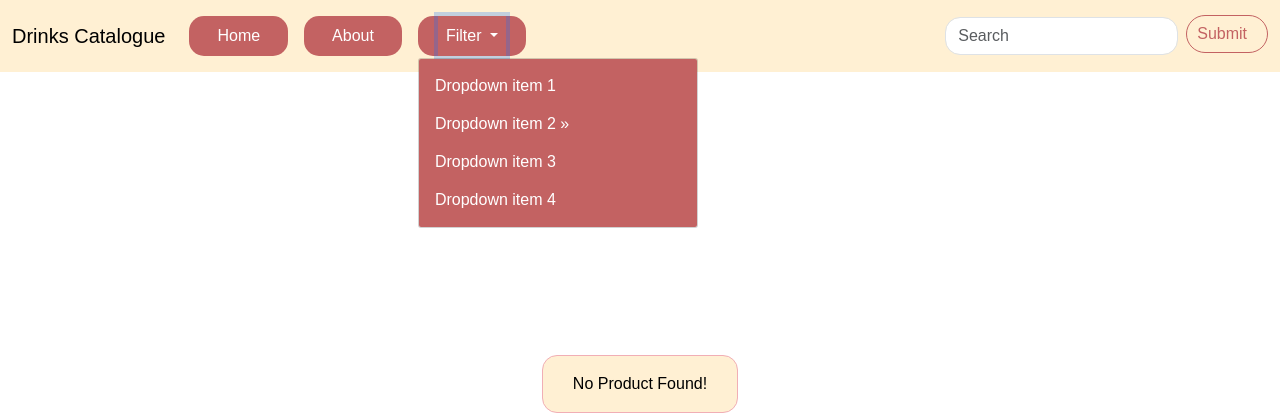
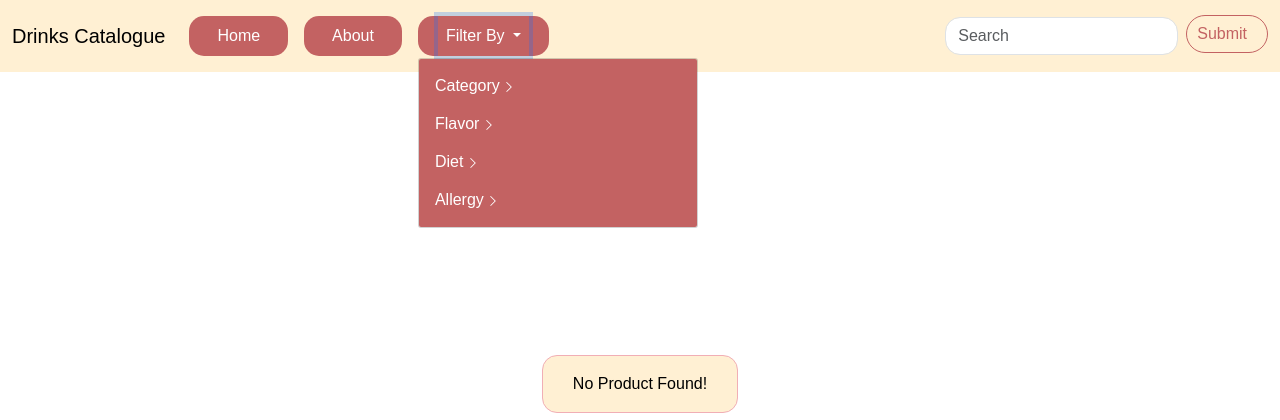
Before and after one commit to AmazeHut/drinks-catalogue, a Flask app: page /home in a window 1280 px wide, after a click on "Filter By". Shown: the top 420 px of the page. Run offline with Flask 3, Linux system fonts and the light colour scheme.

Commit message:
finished

```diff
--- a/main.py
+++ b/main.py
@@ -1,4 +1,4 @@
-from flask import Flask, render_template
+from flask import Flask, render_template, request
 import utils
 
 drinks = utils.load_drinks()
@@ -9,15 +9,73 @@
 
 app = Flask(__name__)
 
+nav_menu = {
+    "Category": categories,
+    "Flavor": flavor_profiles,
+    "Diet": dietary_preferences,
+    "Allergy": allergy_info,
+}
+
+print(nav_menu)
+
 
 @app.route('/')
-def index():
-    return render_template('index.html')
+@app.route('/home')
+def home():
+    return render_template('home.html', drinks=drinks, menu=nav_menu)
+
+@app.route('/search')
+def search():
+    search_term = request.args.get('q').lower()
+    selected_drinks = []
+    for drink in drinks:
+        for elem in drink.values():
+            if search_term in str(elem).lower():
+                if drink not in selected_drinks:
+                    selected_drinks.append(drink)
+
+    return render_template('home.html', drinks=selected_drinks, menu=nav_menu)
 
 
-@app.route('/home')
-def home():
-    return render_template('home.html', drinks=drinks)
+@app.route('/category/<category>')
+def category(category):
+    if category in categories:
+        selected_drinks = [
+            drink for drink in drinks if drink['category'].lower() == category.lower()]
+        return render_template('home.html', drinks=selected_drinks, menu=nav_menu)
+    else:
+        return "Category not found"
 
 
-app.run(host='0.0.0.0', port=81)
+@app.route('/flavor/<flavor_profile>')
+def flavor_profile(flavor_profile):
+    if flavor_profile in flavor_profiles:
+        selected_drinks = [
+            drink for drink in drinks if drink['flavor_profile'].lower() == flavor_profile.lower()]
+        return render_template('home.html', drinks=selected_drinks, menu=nav_menu)
+    else:
+        return "Flavor profile not found"
+
+
+@app.route('/diet/<dietary_preference>')
+def dietary_preference(dietary_preference):
+    if dietary_preference in dietary_preferences:
+        selected_drinks = [
+            drink for drink in drinks if dietary_preference in list(map(str.lower, drink['dietary_preferences']))]
+        return render_template('home.html', drinks=selected_drinks, menu=nav_menu)
+    else:
+        return "Dietary preference not found"
+
+
+@app.route('/allergy/<allergy>')
+def allergy(allergy):
+    if allergy in allergy_info:
+        selected_drinks = [
+            drink for drink in drinks if allergy in list(map(str.lower, drink['allergy_info']))]
+        return render_template('home.html', drinks=selected_drinks, menu=nav_menu)
+    else:
+        return "Allergy not found"
+
+
+if __name__ == '__main__':
+    app.run(port=5000)
--- a/templates/base.html
+++ b/templates/base.html
@@ -5,7 +5,7 @@
     <meta charset="UTF-8">
     <meta name="viewport" content="width=device-width, initial-scale=1.0">
     <title>{% block title %} {% endblock %} Drinks Catalogue</title>
-    <link rel="stylesheet" href="./static/css/style.css">
+    <link rel="stylesheet" href="/static/css/style.css">
     <link href="https://cdn.jsdelivr.net/npm/bootstrap@5.3.2/dist/css/bootstrap.min.css" rel="stylesheet"
         integrity="sha384-T3c6CoIi6uLrA9TneNEoa7RxnatzjcDSCmG1MXxSR1GAsXEV/Dwwykc2MPK8M2HN" crossorigin="anonymous">
 </head>
@@ -17,7 +17,7 @@
 <body>
     <nav class="navbar navbar-expand-lg bg-body-tertiary nav-container">
         <div class="container-fluid menu pt-2 pb-2">
-            <a class="navbar-brand" href="#">
+            <a class="navbar-brand" href="/">
                 Drinks Catalogue
             </a>
             <button class="navbar-toggler menu-btn" type="button" data-bs-toggle="collapse"
@@ -27,33 +27,12 @@
             </button>
             <div class="collapse nav-collapse navbar-collapse" id="navbarSupportedContent">
                 <ul class="navbar-nav me-auto mb-2 mb-lg-0">
-                    <li class="nav-item active"> <a class="nav-link" href="#">Home </a> </li>
+                    <li class="nav-item active"> <a class="nav-link" href="/">Home </a> </li>
                     <li class="nav-item"><a class="nav-link" href="#"> About </a></li>
-                    <li class="nav-item dropdown" id="myDropdown">
-                        <a class="nav-link dropdown-toggle" href="#" data-bs-toggle="dropdown"> Filter </a>
-                        <ul class="dropdown-menu">
-                            <li> <a class="dropdown-item" href="#"> Dropdown item 1 </a></li>
-                            <li> <a class="dropdown-item" href="#"> Dropdown item 2 &raquo; </a>
-                                <ul class="submenu dropdown-menu">
-                                    <li><a class="dropdown-item" href="#">Submenu item 1</a></li>
-                                    <li><a class="dropdown-item" href="#">Submenu item 2</a></li>
-                                    <li><a class="dropdown-item" href="#">Submenu item 3 &raquo; </a>
-                                        <ul class="submenu dropdown-menu">
-                                            <li><a class="dropdown-item" href="#">Multi level 1</a></li>
-                                            <li><a class="dropdown-item" href="#">Multi level 2</a></li>
-                                        </ul>
-                                    </li>
-                                    <li><a class="dropdown-item" href="#">Submenu item 4</a></li>
-                                    <li><a class="dropdown-item" href="#">Submenu item 5</a></li>
-                                </ul>
-                            </li>
-                            <li><a class="dropdown-item" href="#"> Dropdown item 3 </a></li>
-                            <li><a class="dropdown-item" href="#"> Dropdown item 4 </a></li>
-                        </ul>
-                    </li>
+                    {% block filter %} {% endblock %}
                 </ul>
-                <form action="/new-url" method="post" class="d-flex">
-                    <input class="input form-control me-2" type="search" placeholder="Search" aria-label="Search">
+                <form action="/search" method="get" class="d-flex">
+                    <input name="q" class="input form-control me-2" type="search" placeholder="Search" aria-label="Search">
                     <button class="my-btn btn" type="submit">Submit</button>
                 </form>
             </div>
--- a/templates/home.html
+++ b/templates/home.html
@@ -18,7 +18,7 @@
 <div class="col-12 col-lg-4 col-md-6 col-sm-12">
   <div class="card mt-5" style="width: 18rem;">
     <div class="img-box">
-      <img src="static/images/{{ drink.image_url }}" class="card-img-top" alt="..." style="height: 20rem;">
+      <img src="/static/images/{{ drink.image_url }}" class="card-img-top" alt="..." style="height: 20rem;">
     </div>
     <div class="card-body">
       <h5 class="card-title">{{ drink.name }}</h5>
@@ -51,3 +51,34 @@
 {% endfor %}
 
 {% endblock %}
+
+
+{% block filter %}
+
+<li class="nav-item dropdown" id="myDropdown">
+  <a class="nav-link dropdown-toggle" href="#" data-bs-toggle="dropdown"> Filter By </a>
+  <ul class="dropdown-menu">
+      {% for main_list in menu %}
+      <li> <span class="dropdown-item"> {{ main_list }}
+
+        <?xml version="1.0" encoding="iso-8859-1"?>
+        <svg fill="#fff" height="10px" width="10px" version="1.1" id="Layer_1" xmlns="http://www.w3.org/2000/svg" xmlns:xlink="http://www.w3.org/1999/xlink"
+           viewBox="0 0 330 330" xml:space="preserve">
+        <path id="XMLID_222_" d="M250.606,154.389l-150-149.996c-5.857-5.858-15.355-5.858-21.213,0.001
+          c-5.857,5.858-5.857,15.355,0.001,21.213l139.393,139.39L79.393,304.394c-5.857,5.858-5.857,15.355,0.001,21.213
+          C82.322,328.536,86.161,330,90,330s7.678-1.464,10.607-4.394l149.999-150.004c2.814-2.813,4.394-6.628,4.394-10.606
+          C255,161.018,253.42,157.202,250.606,154.389z"/>
+        </svg>
+
+      </span>
+        <ul class="submenu dropdown-menu">
+          {% for sub_list in menu[main_list] %}
+            <li><a class="dropdown-item" href="/{{main_list|lower}}/{{sub_list|lower}}"> {{sub_list|capitalize}} </a></li>
+          {% endfor %}
+        </ul>
+      </li>
+      {% endfor %}
+  </ul>
+</li>
+
+{% endblock %}
```
Also changed, not shown: utils.py (+16 -7 lines).
